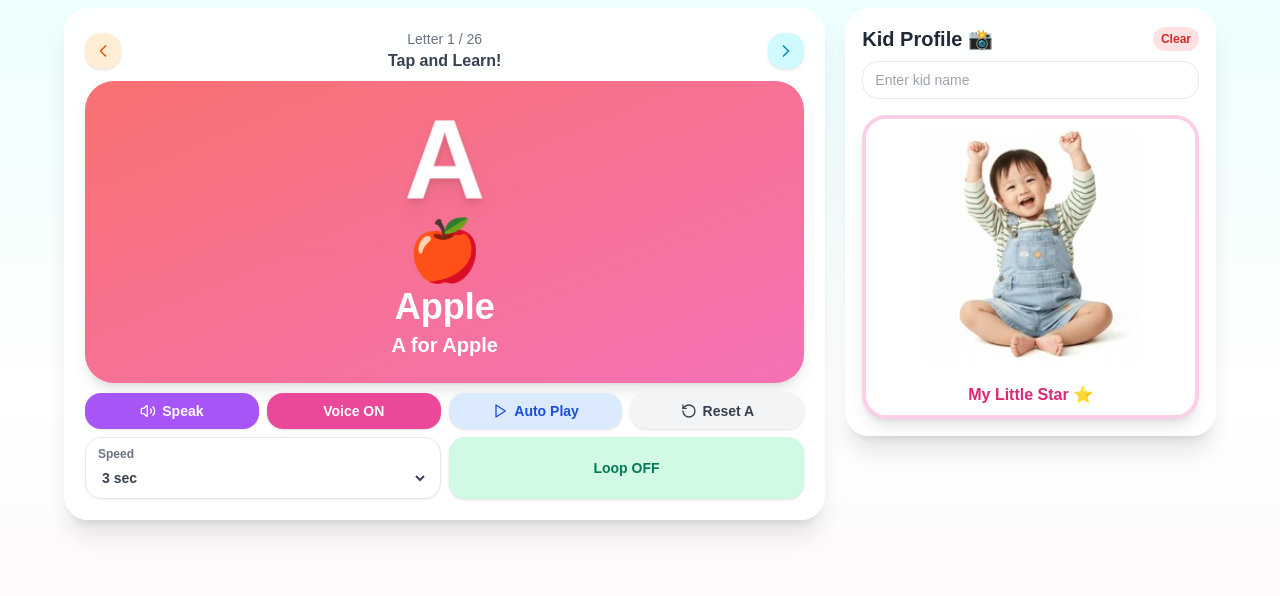
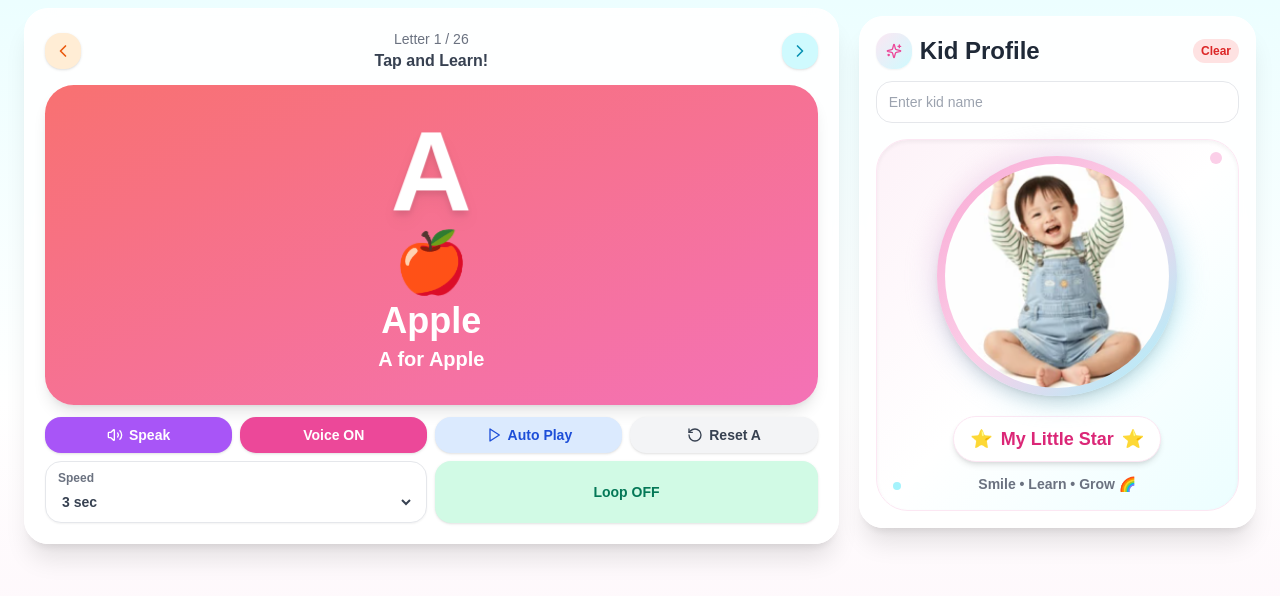
Before and after one commit to theiniyanvlogs-lab/Abc-learning, a Next.js app: page / in a window 1280 px wide. Shown: the top 596 px of the page. Built offline with nearby package versions, Linux system fonts and the light colour scheme.

Commit message:
Update page.tsx

```diff
--- a/app/page.tsx
+++ b/app/page.tsx
@@ -8,7 +8,8 @@ import {
   ChevronRight,
   Play,
   Pause,
-  RotateCcw
+  RotateCcw,
+  Sparkles
 } from "lucide-react";
 
 const alphabetData = [
@@ -50,8 +51,6 @@ export default function HomePage() {
   const [isLoaded, setIsLoaded] = useState(false);
 
   const current = alphabetData[index];
-
-  // 👉 Static image from public folder
   const defaultKidImage = "/kid-profile.jpg";
 
   useEffect(() => {
@@ -158,19 +157,20 @@ export default function HomePage() {
   };
 
   return (
-    <main className="min-h-screen px-2 py-2 md:px-6 bg-gradient-to-b from-cyan-50 via-white to-pink-50">
-      <div className="mx-auto max-w-6xl">
-        <div className="grid grid-cols-1 lg:grid-cols-3 gap-2 md:gap-5">
-          {/* ABC Card */}
+    <main className="min-h-screen bg-gradient-to-b from-cyan-50 via-white to-pink-50 px-2 py-2 md:px-4 lg:px-6">
+      <div className="mx-auto max-w-7xl">
+        <div className="grid grid-cols-1 lg:grid-cols-3 gap-3 md:gap-5 items-start">
+          {/* ABC CARD */}
           <div className="lg:col-span-2">
             <motion.div
               layout
-              className="rounded-3xl bg-white/90 backdrop-blur-lg shadow-xl border border-white p-2.5 md:p-5"
+              className="rounded-3xl bg-white/90 backdrop-blur-lg shadow-xl border border-white p-3 md:p-5"
             >
-              <div className="flex justify-between items-center mb-2">
+              {/* Top Nav */}
+              <div className="flex justify-between items-center mb-3">
                 <button
                   onClick={prevLetter}
-                  className="rounded-2xl bg-orange-100 hover:bg-orange-200 p-2 shadow"
+                  className="rounded-2xl bg-orange-100 hover:bg-orange-200 p-2 shadow transition"
                 >
                   <ChevronLeft className="w-4 h-4 md:w-5 md:h-5 text-orange-600" />
                 </button>
@@ -186,12 +186,13 @@ export default function HomePage() {
 
                 <button
                   onClick={nextLetter}
-                  className="rounded-2xl bg-cyan-100 hover:bg-cyan-200 p-2 shadow"
+                  className="rounded-2xl bg-cyan-100 hover:bg-cyan-200 p-2 shadow transition"
                 >
                   <ChevronRight className="w-4 h-4 md:w-5 md:h-5 text-cyan-600" />
                 </button>
               </div>
 
+              {/* Letter Card */}
               <AnimatePresence mode="wait">
                 <motion.div
                   key={current.letter}
@@ -199,7 +200,7 @@ export default function HomePage() {
                   animate={{ opacity: 1, scale: 1, rotate: 0 }}
                   exit={{ opacity: 0, scale: 0.92, rotate: 3 }}
                   transition={{ duration: 0.3 }}
-                  className={`rounded-[1.8rem] bg-gradient-to-br ${current.color} px-3 py-4 md:px-6 md:py-6 text-white shadow-lg`}
+                  className={`rounded-[1.8rem] bg-gradient-to-br ${current.color} px-3 py-5 md:px-6 md:py-8 text-white shadow-lg`}
                 >
                   <div className="text-center">
                     <motion.div
@@ -218,7 +219,7 @@ export default function HomePage() {
                       {current.emoji}
                     </motion.div>
 
-                    <p className="mt-1.5 text-xl md:text-4xl font-extrabold">
+                    <p className="mt-2 text-2xl md:text-4xl font-extrabold">
                       {current.word}
                     </p>
 
@@ -229,11 +230,11 @@ export default function HomePage() {
                 </motion.div>
               </AnimatePresence>
 
-              {/* Buttons */}
-              <div className="mt-2.5 grid grid-cols-2 sm:grid-cols-4 gap-2">
+              {/* Controls */}
+              <div className="mt-3 grid grid-cols-2 sm:grid-cols-4 gap-2">
                 <button
                   onClick={speakCurrent}
-                  className="flex items-center justify-center gap-1.5 rounded-2xl bg-purple-500 hover:bg-purple-600 text-white px-2.5 py-2 font-bold shadow text-xs md:text-sm"
+                  className="flex items-center justify-center gap-1.5 rounded-2xl bg-purple-500 hover:bg-purple-600 text-white px-2.5 py-2 font-bold shadow text-xs md:text-sm transition"
                 >
                   <Volume2 className="w-4 h-4" />
                   Speak
@@ -241,7 +242,7 @@ export default function HomePage() {
 
                 <button
                   onClick={() => setAutoSpeak(!autoSpeak)}
-                  className={`rounded-2xl px-2.5 py-2 font-bold shadow text-xs md:text-sm ${
+                  className={`rounded-2xl px-2.5 py-2 font-bold shadow text-xs md:text-sm transition ${
                     autoSpeak ? "bg-pink-500 text-white" : "bg-gray-200 text-gray-700"
                   }`}
                 >
@@ -250,7 +251,7 @@ export default function HomePage() {
 
                 <button
                   onClick={handleAutoPlayToggle}
-                  className={`flex items-center justify-center gap-1.5 rounded-2xl px-2.5 py-2 font-bold shadow text-xs md:text-sm ${
+                  className={`flex items-center justify-center gap-1.5 rounded-2xl px-2.5 py-2 font-bold shadow text-xs md:text-sm transition ${
                     autoPlay ? "bg-blue-500 text-white" : "bg-blue-100 text-blue-700"
                   }`}
                 >
@@ -263,7 +264,7 @@ export default function HomePage() {
                     setIndex(0);
                     setAutoPlay(false);
                   }}
-                  className="flex items-center justify-center gap-1.5 rounded-2xl bg-gray-100 hover:bg-gray-200 text-gray-700 px-2.5 py-2 font-bold shadow text-xs md:text-sm"
+                  className="flex items-center justify-center gap-1.5 rounded-2xl bg-gray-100 hover:bg-gray-200 text-gray-700 px-2.5 py-2 font-bold shadow text-xs md:text-sm transition"
                 >
                   <RotateCcw className="w-4 h-4" />
                   Reset A
@@ -289,7 +290,7 @@ export default function HomePage() {
 
                 <button
                   onClick={() => setLoopMode(!loopMode)}
-                  className={`rounded-2xl px-3 py-2 font-bold shadow text-xs md:text-sm ${
+                  className={`rounded-2xl px-3 py-2 font-bold shadow text-xs md:text-sm transition ${
                     loopMode ? "bg-emerald-500 text-white" : "bg-emerald-100 text-emerald-700"
                   }`}
                 >
@@ -299,52 +300,77 @@ export default function HomePage() {
             </motion.div>
           </div>
 
-          {/* Kid Profile */}
-          <div>
+          {/* PRO KID PROFILE */}
+          <div className="lg:sticky lg:top-4">
             <motion.div
               initial={{ opacity: 0, x: 15 }}
               animate={{ opacity: 1, x: 0 }}
-              className="rounded-3xl bg-white/90 backdrop-blur-lg shadow-xl border border-white p-2.5 md:p-4"
+              className="rounded-3xl bg-white/90 backdrop-blur-lg shadow-xl border border-white p-3 md:p-4 overflow-hidden"
             >
-              <div className="flex items-center justify-between mb-2">
-                <h2 className="text-base md:text-xl font-extrabold text-gray-800">
-                  Kid Profile 📸
-                </h2>
+              {/* Header */}
+              <div className="flex items-center justify-between mb-3">
+                <div className="flex items-center gap-2">
+                  <div className="w-9 h-9 rounded-2xl bg-gradient-to-br from-pink-100 to-cyan-100 flex items-center justify-center shadow-sm">
+                    <Sparkles className="w-4 h-4 text-pink-500" />
+                  </div>
+                  <h2 className="text-lg md:text-2xl font-extrabold text-gray-800">
+                    Kid Profile
+                  </h2>
+                </div>
 
                 <button
                   onClick={clearKidProfile}
-                  className="rounded-xl bg-red-100 hover:bg-red-200 text-red-600 px-2 py-1 text-[10px] md:text-xs font-bold"
+                  className="rounded-xl bg-red-100 hover:bg-red-200 text-red-600 px-2 py-1 text-[10px] md:text-xs font-bold transition"
                 >
                   Clear
                 </button>
               </div>
 
+              {/* Name Input */}
               <input
                 value={kidName}
                 onChange={(e) => setKidName(e.target.value)}
                 placeholder="Enter kid name"
-                className="w-full mb-2 rounded-2xl border border-gray-200 px-3 py-2 outline-none focus:ring-2 focus:ring-pink-300 text-xs md:text-sm"
+                className="w-full mb-4 rounded-2xl border border-gray-200 px-3 py-2.5 outline-none focus:ring-2 focus:ring-pink-300 text-sm"
               />
 
-              {/* Static Image Only */}
-              <div className="mt-2">
-                <motion.div
-                  initial={{ scale: 0.96, opacity: 0 }}
-                  animate={{ scale: 1, opacity: 1 }}
-                  className="rounded-3xl overflow-hidden shadow-lg border-4 border-pink-200 bg-white flex flex-col"
-                >
-                  <div className="w-full h-52 sm:h-56 md:h-64 bg-white flex items-center justify-center p-2">
-                    <img
-                      src={defaultKidImage}
-                      alt="Kid profile"
-                      className="max-w-full max-h-full object-contain rounded-2xl"
-                    />
+              {/* Decorative Card */}
+              <div className="relative rounded-[2rem] bg-gradient-to-br from-pink-50 via-white to-cyan-50 border border-pink-100 p-4 shadow-inner">
+                {/* Floating Dots */}
+                <div className="absolute top-3 right-4 w-3 h-3 rounded-full bg-pink-200" />
+                <div className="absolute bottom-5 left-4 w-2 h-2 rounded-full bg-cyan-200" />
+
+                {/* Circle Photo Frame */}
+                <div className="flex justify-center">
+                  <div className="relative">
+                    <div className="absolute inset-0 rounded-full bg-gradient-to-br from-pink-300 to-cyan-300 blur-md opacity-40 scale-105" />
+                    <div className="relative w-44 h-44 sm:w-52 sm:h-52 md:w-60 md:h-60 rounded-full p-2 bg-gradient-to-br from-pink-300 via-pink-200 to-cyan-200 shadow-lg">
+                      <div className="w-full h-full rounded-full bg-white overflow-hidden flex items-center justify-center">
+                        <img
+                          src={defaultKidImage}
+                          alt="Kid profile"
+                          className="w-full h-full object-cover"
+                        />
+                      </div>
+                    </div>
                   </div>
+                </div>
 
-                  <div className="p-2 text-center font-bold text-xs md:text-base text-pink-600">
-                    {kidName || "My Little Star ⭐"}
+                {/* Name Badge */}
+                <div className="mt-5 flex justify-center">
+                  <div className="inline-flex items-center gap-2 rounded-full bg-white px-4 py-2 shadow-md border border-pink-100">
+                    <span className="text-lg">⭐</span>
+                    <span className="font-extrabold text-sm md:text-lg text-pink-600">
+                      {kidName || "My Little Star"}
+                    </span>
+                    <span className="text-lg">⭐</span>
                   </div>
-                </motion.div>
+                </div>
+
+                {/* Cute Subtitle */}
+                <p className="mt-3 text-center text-xs md:text-sm font-semibold text-gray-500">
+                  Smile • Learn • Grow 🌈
+                </p>
               </div>
             </motion.div>
           </div>
```
